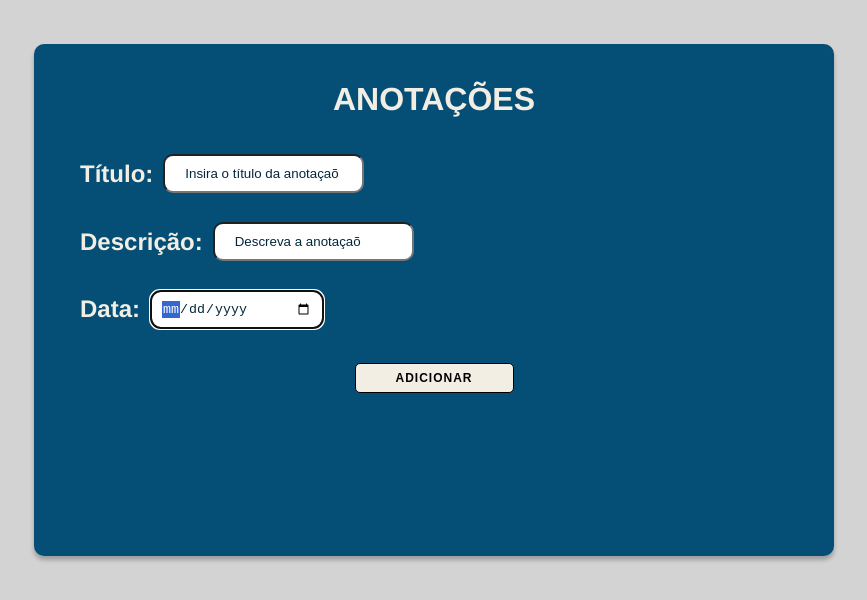
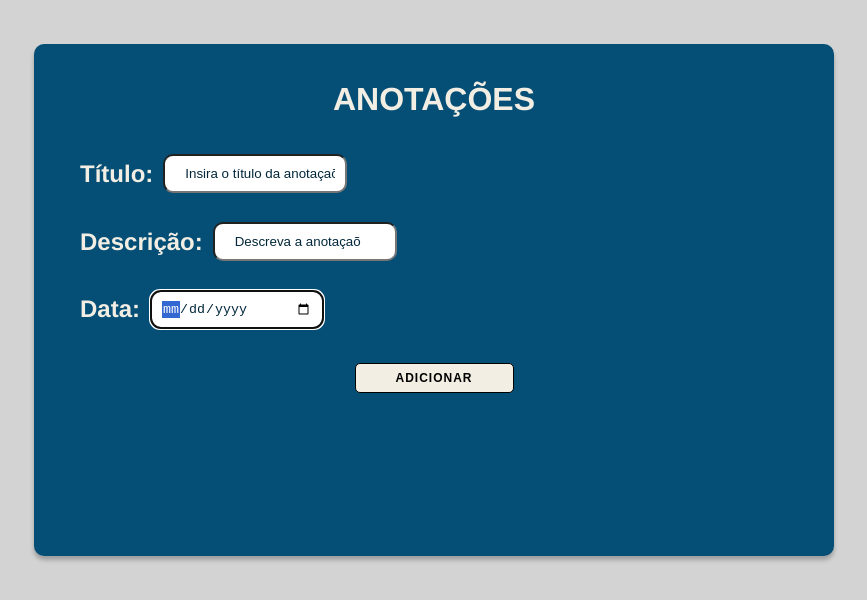
Before and after one commit to Rcardo-Sousa/Notes, a Vue app: page / in a window 1280 px wide. Shown: the top 600 px of the page, without its empty margins (206-1073 px from the left). Built offline with nearby package versions, Linux system fonts and the light colour scheme.

Commit message:
Update NotesComponents.vue

```diff
--- a/src/components/NotesComponents.vue
+++ b/src/components/NotesComponents.vue
@@ -151,6 +151,7 @@ h3 {
 .text {
   border-radius: 10px;
   height: 35px;
+    width: 10rem;
   align-self: center;
 }
 
```
